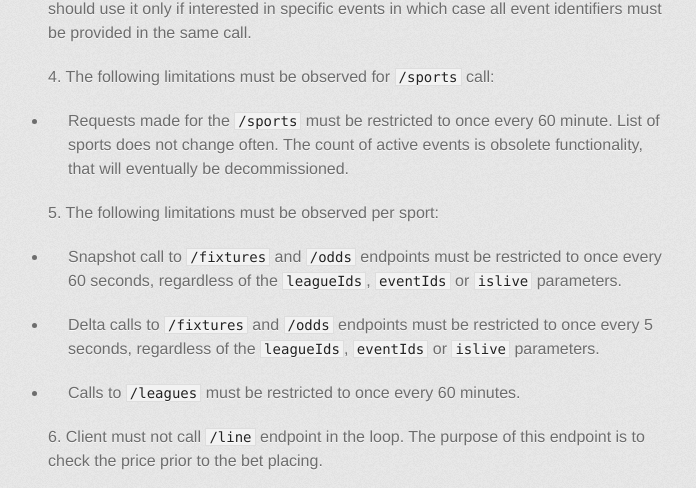
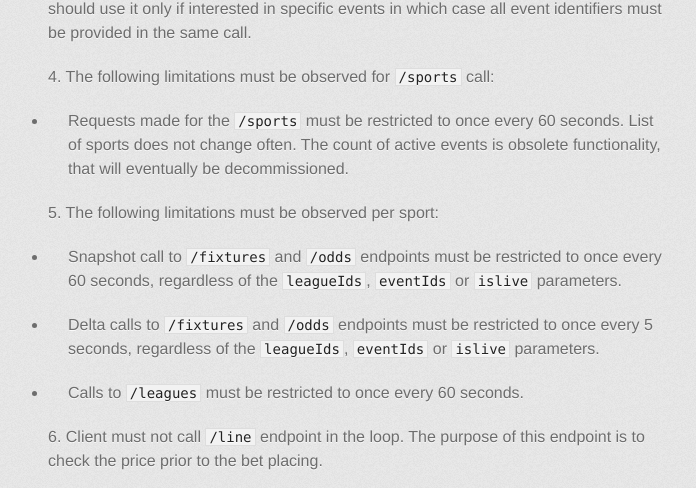
Before and after one commit to ps3838api/ps3838api.github.io, a Jekyll site: the page built from FairUsePolicy.md, in a window 1280 px wide and 900 px high, scrolled down 1291 px. Shown: the part 148-636 px from the top of the window, without its empty margins (282-978 px from the left). Built offline with Jekyll 4.4.1, drawn with Linux system fonts in a browser that asks for light colours; some web fonts are replaced; our own code applies the rules of GitHub Pages for plain Markdown files.

Commit message:
Update FairUsePolicy.md

```diff
--- a/FairUsePolicy.md
+++ b/FairUsePolicy.md
@@ -34,7 +34,7 @@ You will not attempt or encourage others to:
 
 4\. The following limitations must be observed for `/sports` call:
 
-- Requests made for the `/sports`  must be restricted to once every 60 minute. List of sports does not change often. The count of active events is obsolete functionality, that will eventually be decommissioned.
+- Requests made for the `/sports`  must be restricted to once every 60 seconds. List of sports does not change often. The count of active events is obsolete functionality, that will eventually be decommissioned.
 
 5\. The following limitations must be observed per sport:
 
@@ -42,7 +42,7 @@ You will not attempt or encourage others to:
 
 - Delta calls to  `/fixtures` and `/odds` endpoints must be restricted to once every 5 seconds, regardless of the `leagueIds`, `eventIds` or `islive` parameters.
 
-- Calls to `/leagues` must be restricted to once every 60 minutes.
+- Calls to `/leagues` must be restricted to once every 60 seconds.
 
 6\. Client must not call `/line` endpoint in the loop. The purpose of this endpoint is to check the price prior to the bet placing.
 
```
